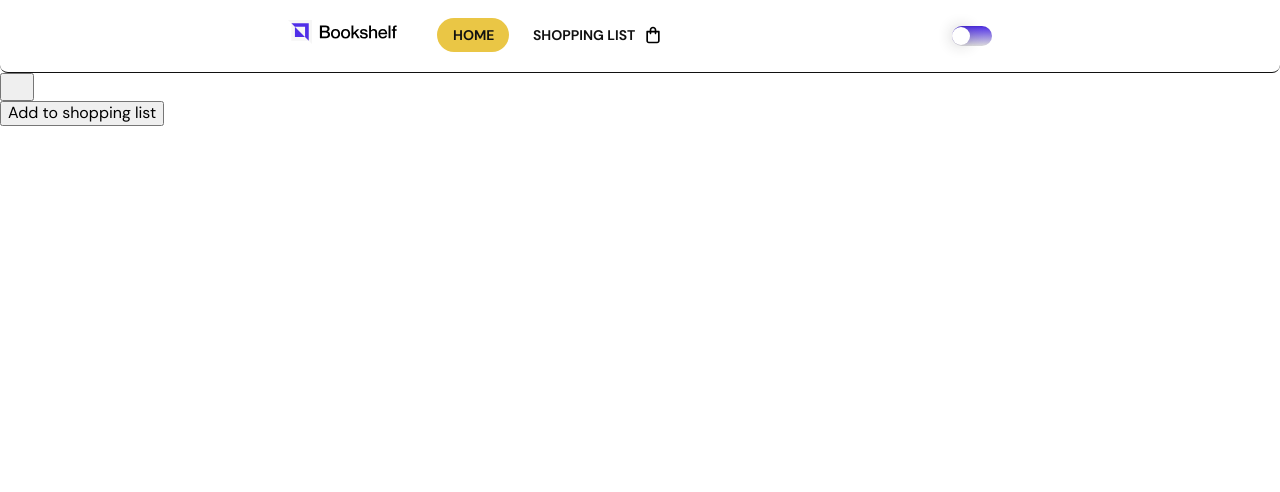
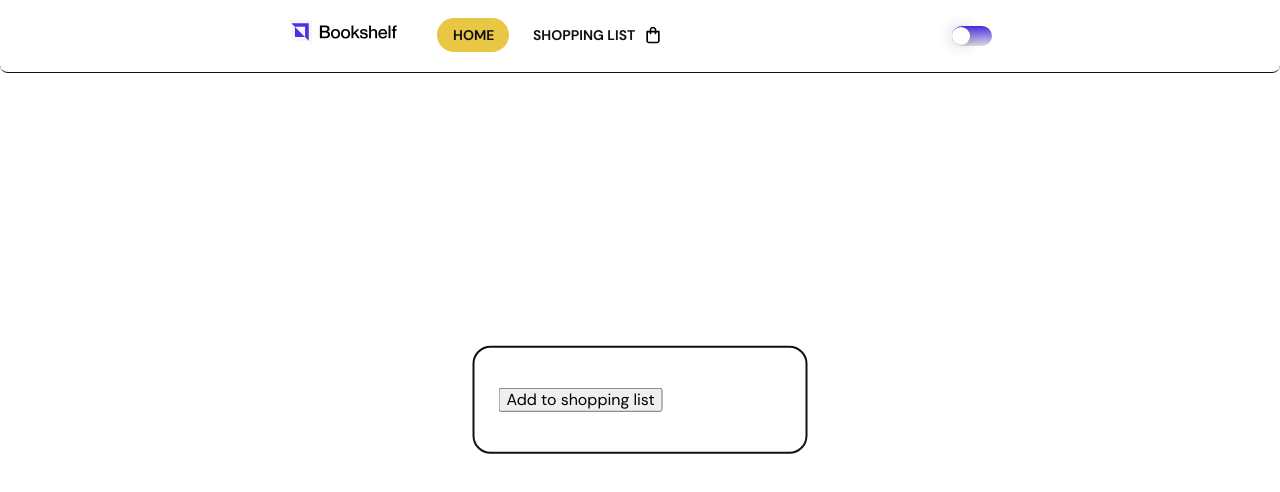
Before and after one commit to Andrij-Panasenko/Bookshelf, a website built with Vite: page src/index.html in a window 1280 px wide. Built offline with nearby package versions, Linux system fonts and the light colour scheme.

Commit message:
Modal window css

```diff
--- /dev/null
+++ b/src/css/modal-pop-up.css
@@ -0,0 +1,86 @@
+.backdrop-pop-up {
+  position: fixed;
+  top: 0;
+  left: 0;
+  width: 100%;
+  height: 100%;
+  background-color: #rgba(17, 17, 17, 0.4);
+  opacity: 1;
+  cursor: pointer;
+  z-index: 20;
+  padding: 94px 15px;
+}
+
+/* .is-hidden {
+  visibility: hidden;
+  opacity: 0;
+  pointer-events: none;
+} */
+
+.modal-pop-up {
+  position: absolute;
+  z-index: 30;
+  top: 50%;
+  left: 50%;
+  padding: 40px 24px;
+  min-width: 335px;
+  max-height: 100vh;
+  overflow-y: auto;
+  overflow-x: hidden;
+
+  color: var(--main-text-color);
+  background-color: var(--header-background-color);
+  border: 2px solid var(--dark-header-background);
+  border-radius: 18px;
+
+  transform: translate(-50%, -50%) scale(1);
+}
+
+.close-button {
+  position: absolute;
+  top: 12px;
+  right: 12px;
+
+  display: flex;
+  justify-content: center;
+  align-items: center;
+
+  width: 24px;
+  height: 24px;
+
+  border: none;
+  border-radius: 50%;
+
+  background-color: transparent;
+}
+
+.close-button__icon {
+  fill: var(--main-text-color);
+}
+
+.close-button__icon:focus,
+.close-button__icon:hover {
+  fill: var(--primary-accent-color);
+}
+
+/* Tablet and desktop */
+
+@media screen (min-width: 768px) {
+  .modal-pop-up {
+    max-width: 579px;
+    min-height: 465px;
+    padding: 40px;
+  }
+
+  .close-button {
+    top: 24px;
+    right: 24px;
+    width: 28px;
+    height: 28px;
+  }
+}
+
+.close-button_-icon {
+  width: 21px;
+  height: 21px;
+}
--- a/src/css/styles.css
+++ b/src/css/styles.css
@@ -15,3 +15,6 @@
 
 /* common  reset */
 @import url('./reset.css');
+
+/* modal pop up */
+@import url('./modal-pop-up.css');
```
